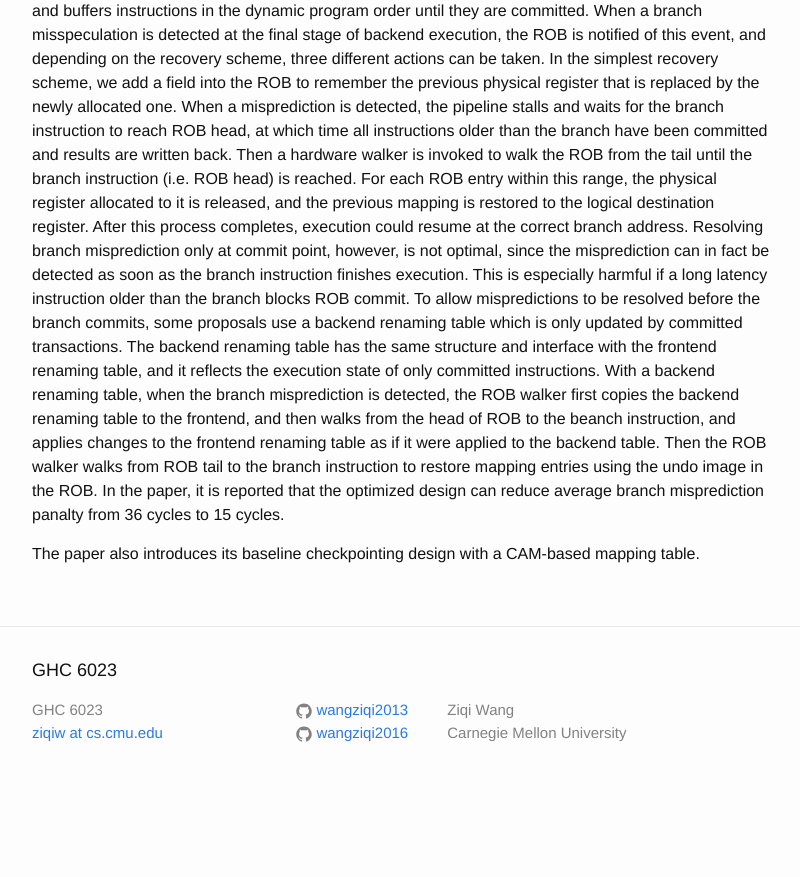
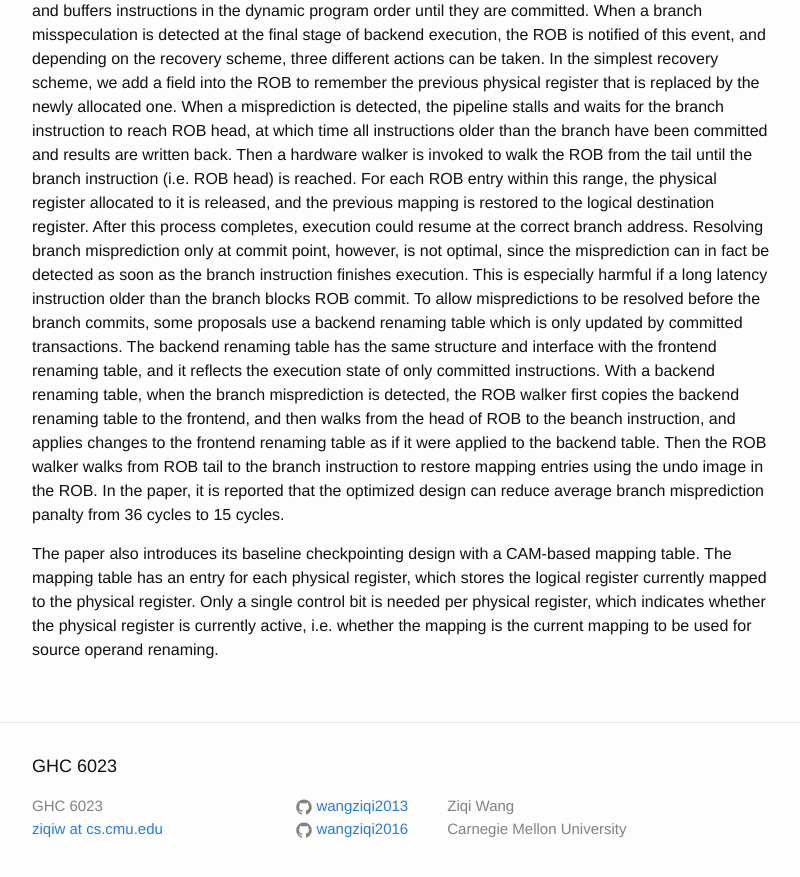
Before and after one commit to wangziqi2013/wangziqi2013.github.io, a Jekyll site: the page built from _posts/2019-09-13-efficient-reg-renaming-and-recovery-for-hp-cpu.markdown, in a window 1280 px wide and 900 px high, scrolled down 1078 px. Shown: the top 877 px of the window, without its empty margins (238-1038 px from the left). Built offline with Jekyll 4.4.1, drawn with Linux system fonts in a browser that asks for light colours; before the commit the page ends 1882 px from its top, so only the background shows below that.

Commit message:
Working on CAM

```diff
--- a/_posts/2019-09-13-efficient-reg-renaming-and-recovery-for-hp-cpu.markdown
+++ b/_posts/2019-09-13-efficient-reg-renaming-and-recovery-for-hp-cpu.markdown
@@ -51,4 +51,7 @@ and applies changes to the frontend renaming table as if it were applied to the
 from ROB tail to the branch instruction to restore mapping entries using the undo image in the ROB. In the paper, it is
 reported that the optimized design can reduce average branch misprediction panalty from 36 cycles to 15 cycles.
 
-The paper also introduces its baseline checkpointing design with a CAM-based mapping table.
+The paper also introduces its baseline checkpointing design with a CAM-based mapping table. The mapping table has an entry
+for each physical register, which stores the logical register currently mapped to the physical register. Only a single
+control bit is needed per physical register, which indicates whether the physical register is currently active, i.e. whether
+the mapping is the current mapping to be used for source operand renaming.
```
